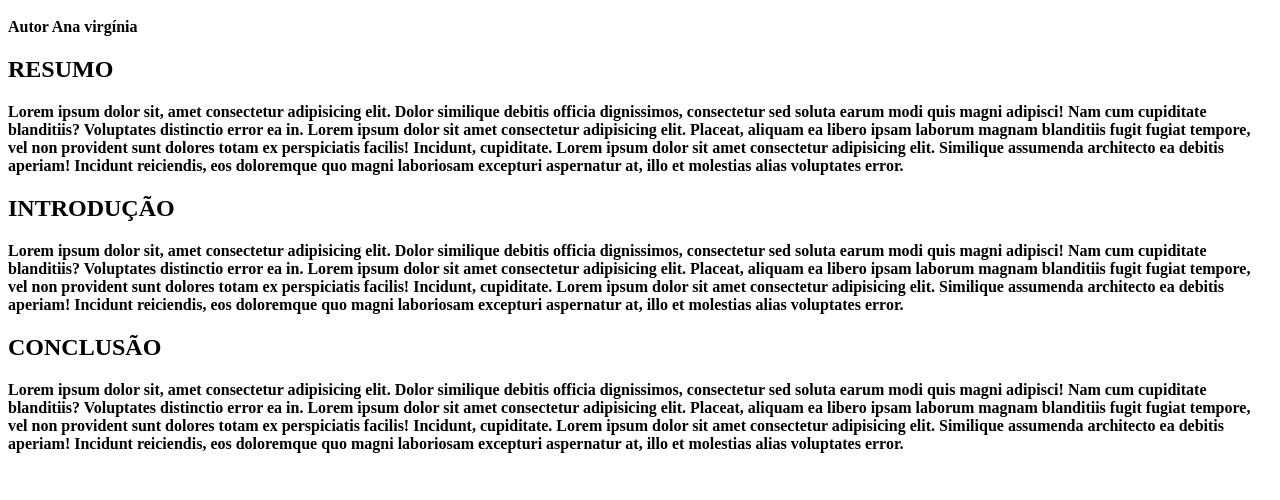
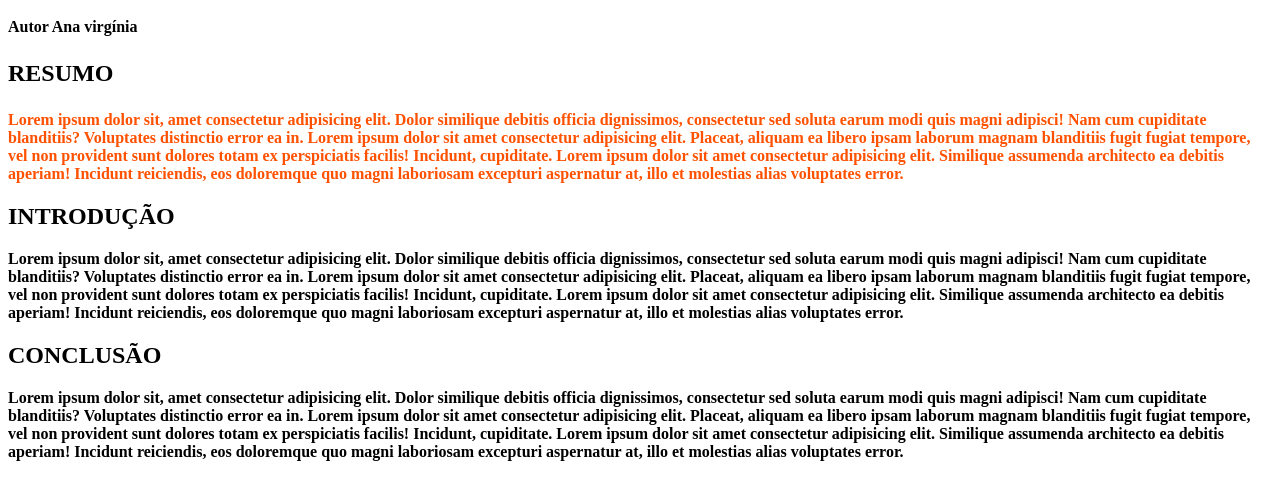
Before and after one commit to anavirginia40/Bolos-da-vov-, a plain HTML site: page index.html in a window 1280 px wide. Shown: the part 120-620 px from the top of the page. Drawn offline with Linux system fonts and the light colour scheme.

Commit message:
copia do trabalho

```diff
--- a/index.html
+++ b/index.html
@@ -11,9 +11,9 @@
   <b><h1><h1 align="center">CÓPIA DO MEU TRABALHO ANTERIOR</<h2><h1><h1 align=" center" > APENAS EXEMPLO</h1>
 <p>Autor Ana virgínia</p>
 
-<h2>RESUMO</h2>
+<h2><p style="text-align: justify;"</p>RESUMO</h2>
 
-    Lorem ipsum dolor sit, amet consectetur adipisicing elit. Dolor similique debitis officia dignissimos, consectetur sed soluta earum modi quis magni adipisci! Nam cum cupiditate blanditiis? Voluptates distinctio error ea in.
+    <p style="color: rgb(255, 81, 0);"</p>Lorem ipsum dolor sit, amet consectetur adipisicing elit. Dolor similique debitis officia dignissimos, consectetur sed soluta earum modi quis magni adipisci! Nam cum cupiditate blanditiis? Voluptates distinctio error ea in.
     Lorem ipsum dolor sit amet consectetur adipisicing elit. Placeat, aliquam ea libero ipsam laborum magnam blanditiis fugit fugiat tempore, vel non provident sunt dolores totam ex perspiciatis facilis! Incidunt, cupiditate.
     Lorem ipsum dolor sit amet consectetur adipisicing elit. Similique assumenda architecto ea debitis aperiam! Incidunt reiciendis, eos doloremque quo magni laboriosam excepturi aspernatur at, illo et molestias alias voluptates error.
 
```
Also changed, not shown: estili.css (added).
